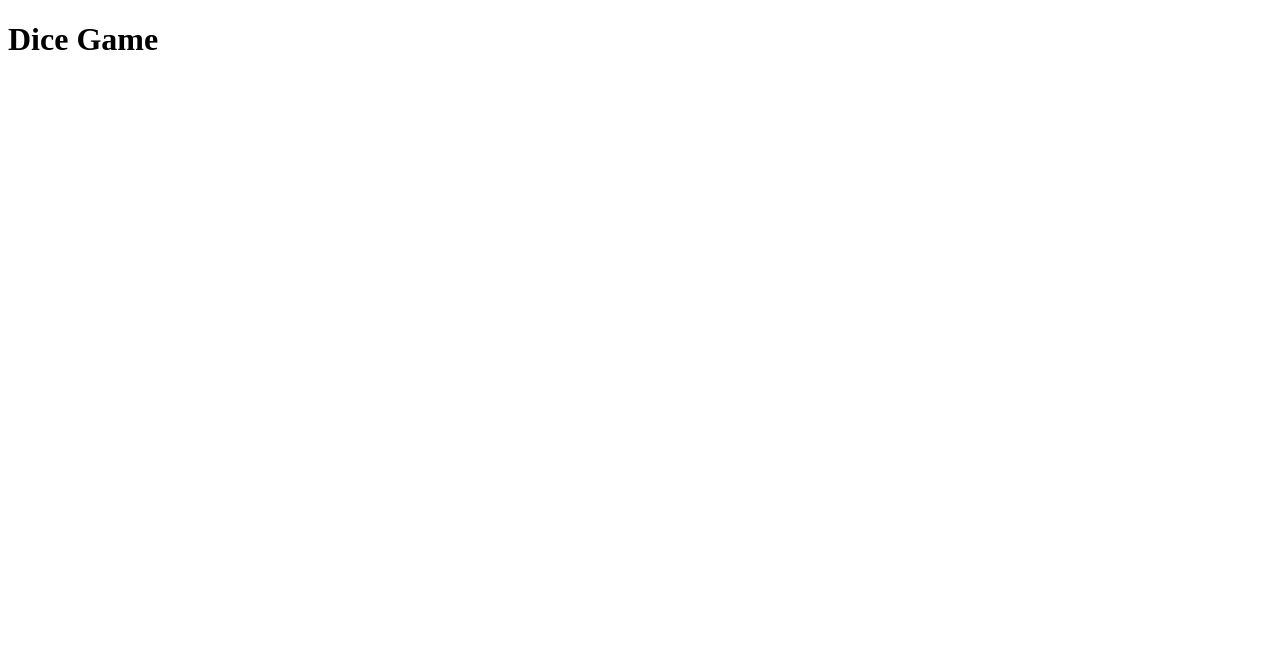
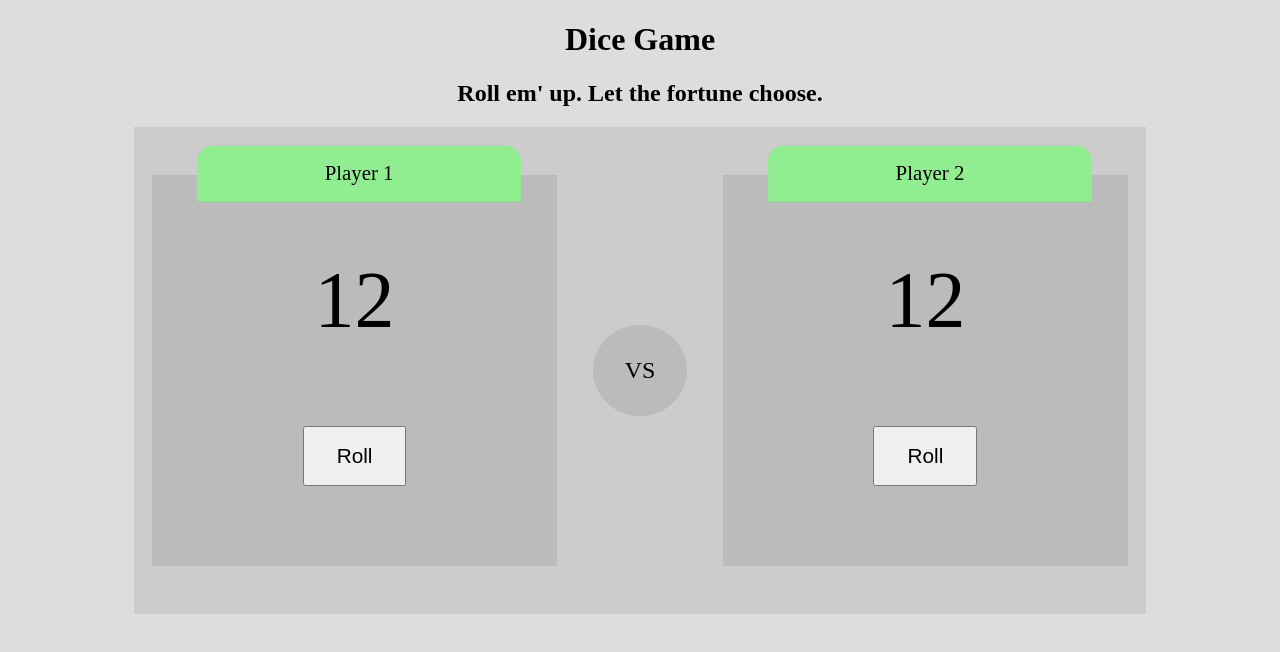
Before and after one commit to YosepRA/DiceGame, a website: page dist/index.html in a window 1280 px wide. Drawn offline with Linux system fonts and the light colour scheme.

Commit message:
Finished main logic

```diff
--- /dev/null
+++ b/scss/main.scss
@@ -0,0 +1,63 @@
+* {
+  box-sizing: border-box;
+}
+
+body {
+  background-color: #ddd;
+}
+
+header {
+  text-align: center;
+}
+
+main {
+  width: 80%;
+  margin: 0px auto;
+  background-color: #ccc;
+
+  .game {
+    display: flex;
+    justify-content: space-around;
+    align-items: center;
+
+    .versus {
+      background-color: #bbb;
+      padding: 2rem;
+      border-radius: 50%;
+      font-size: 1.5rem;
+    }
+
+    .dice {
+      position: relative;
+      width: 40%;
+      margin: 3rem 0px;
+      text-align: center;
+      background: #bbb;
+
+      .dice-dialog {
+        position: absolute;
+        top: -30px;
+        left: 45px;
+        width: 80%;
+        padding: 1rem 1.3rem;
+        border-radius: 1rem 1rem 0px 0px;
+        background: lightgreen;
+        font-size: 1.3rem;
+      }
+
+      .dice-result,
+      .dice-roll {
+        margin: 5rem;
+      }
+
+      .dice-result {
+        font-size: 5rem;
+      }
+
+      .dice-roll button {
+        font-size: 1.3rem;
+        padding: 1rem 2rem;
+      }
+    }
+  }
+}
```
Also changed, not shown: dist/index.html, dist/public/css/main.css (deleted), dist/public/css/main.min.css (added), dist/public/js/main.js, 1 other file.
